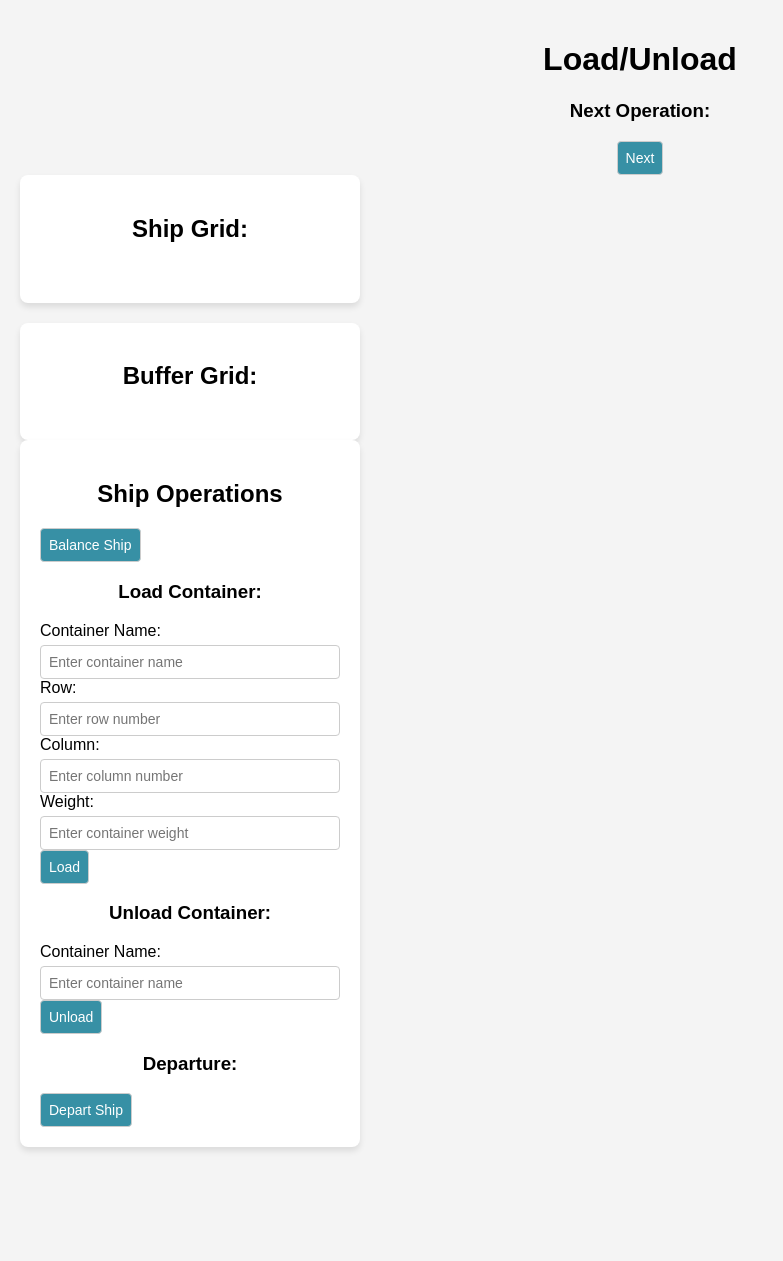
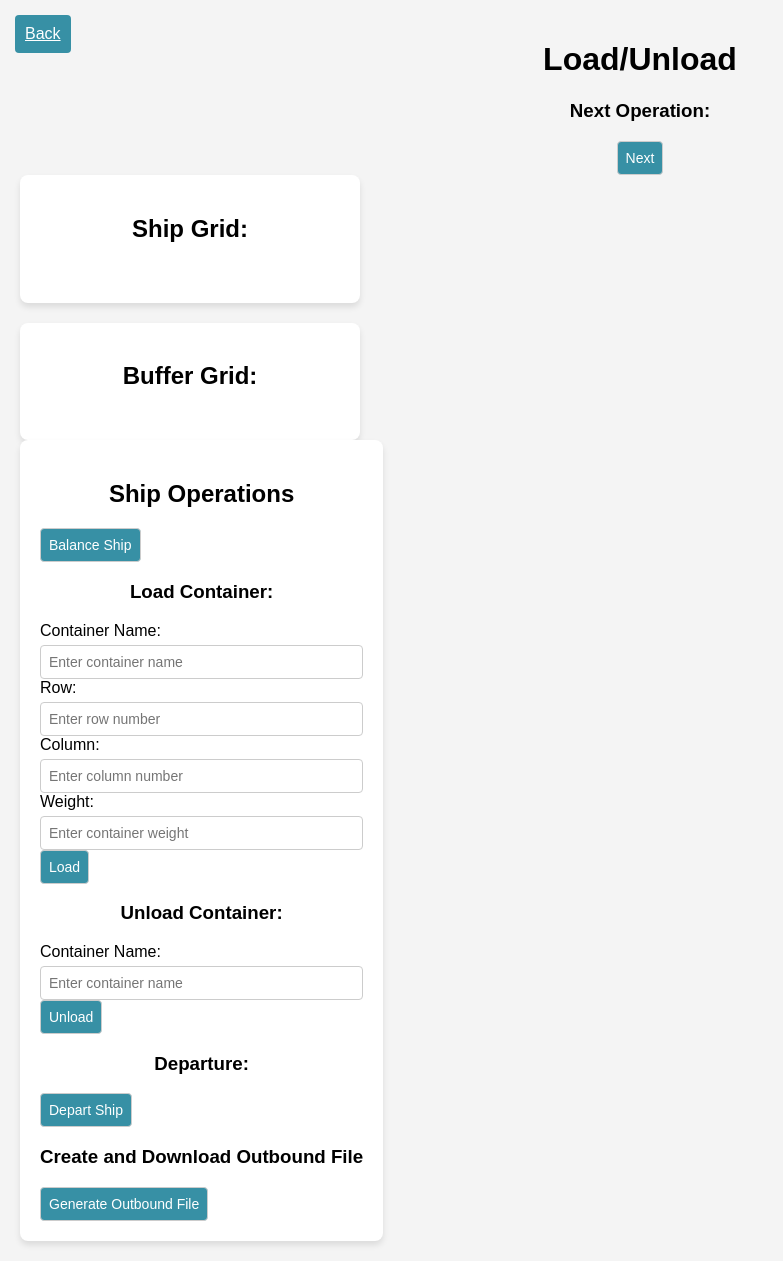
Before and after one commit to wesleyfan2015/ship_flask, a Flask app: template templates/demo2.html in a window 1280 px wide. Shown: the whole page, without its empty margins (0-783 px from the left). Before the commit the page ends 1151 px from the top, so only its background shows below. Run offline with Flask 3, Linux system fonts and the light colour scheme; the template is opened without the code that fills it, so the values that code supplies are empty.

Commit message:
Added download outbound

```diff
--- a/templates/demo2.html
+++ b/templates/demo2.html
@@ -10,6 +10,19 @@
             margin: 0;
             padding: 20px;
             background-color: #f4f4f4;
+        }
+
+        a {
+            position: absolute;
+            top: 5px;
+            left: 5px;
+            padding: 10px 10px;
+            margin: 10px;
+            background-color: #3790a5;
+            color: white;
+            border: none;
+            border-radius: 4px;
+            cursor: pointer;
         }
 
         h1, h2, h3 {
@@ -125,6 +138,7 @@
     </style>
 </head>
 <body>
+    <a href="/ship_options?filename={{ uploaded_file }}">Back</a>
     <h1>Load/Unload</h1>
 
     <form id="nextForm" style="text-align:center;" action="/next" method="POST">
@@ -247,6 +261,15 @@
                 <button type="submit">Depart Ship</button>
             </form>
 
+            <div>
+                <h3>Create and Download Outbound File</h3>
+                <form action="/create_outbound" method="POST">
+                    <input type="hidden" name="filename" value="{{ uploaded_file }}">
+                    <button type="submit">Generate Outbound File</button>
+                </form>
+            </div>
+
+
             {% if message %}
                 <div class="message">{{ message }}</div>
             {% endif %}
--- a/templates/ship_options.html
+++ b/templates/ship_options.html
@@ -72,9 +72,11 @@
             <h3>Ship Operations</h3>
             <div style="display:flex; flex-direction:row;">
                 <form action="/demo" method="POST" enctype="multipart/form-data">
+                    <input type="hidden" name="filename" value="{{ uploaded_file }}">
                     <button type="submit">Load/Unload</button>
                 </form>
-                <form action="/demo" method="POST" enctype="multipart/form-data">
+                <form action="/demo2" method="POST" enctype="multipart/form-data">
+                    <input type="hidden" name="filename" value="{{ uploaded_file }}">
                     <button type="submit">Balance</button>
                 </form>
             </div>
```
Also changed, not shown: demo.py (+48 -3 lines), templates/demo.html (+14 -0 lines).
